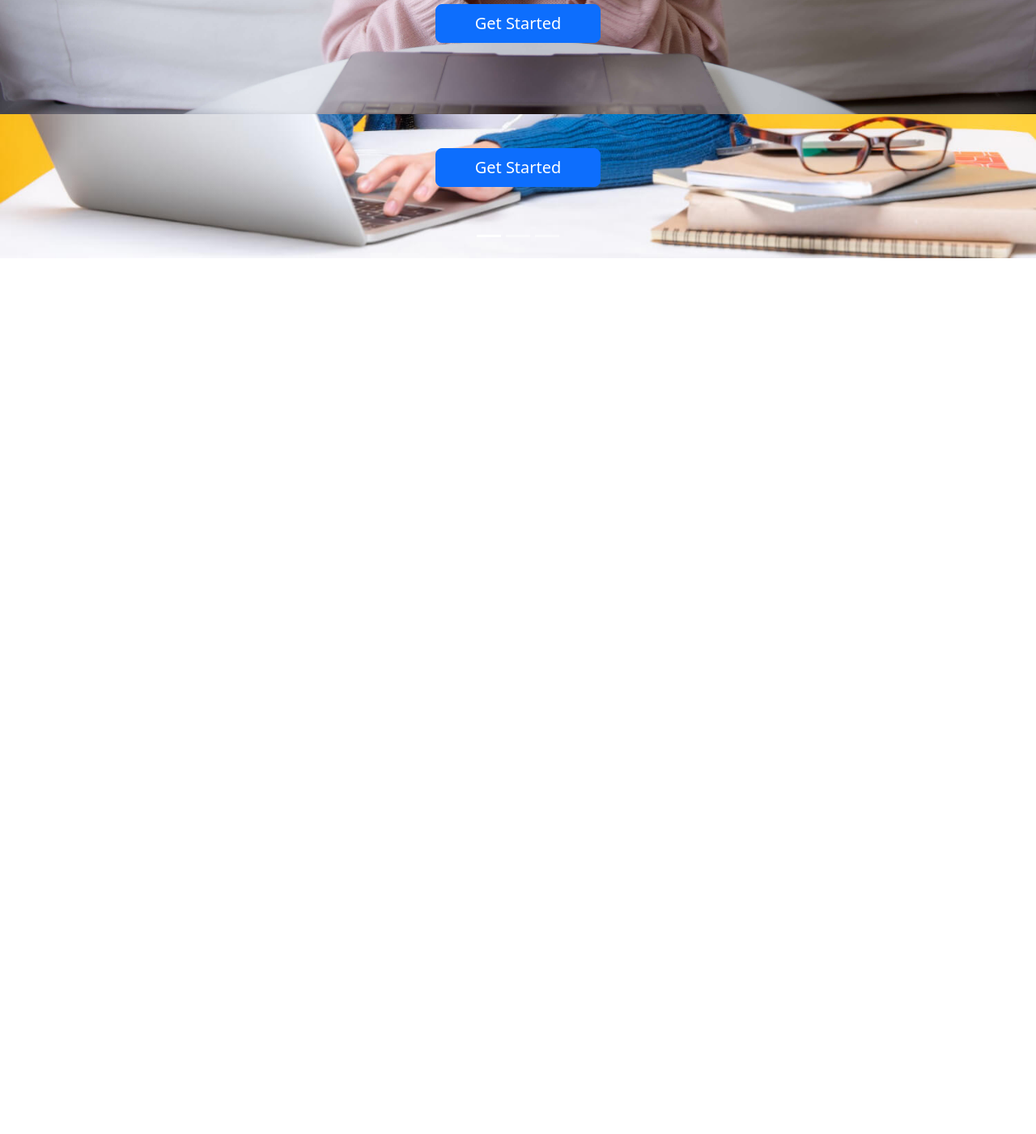
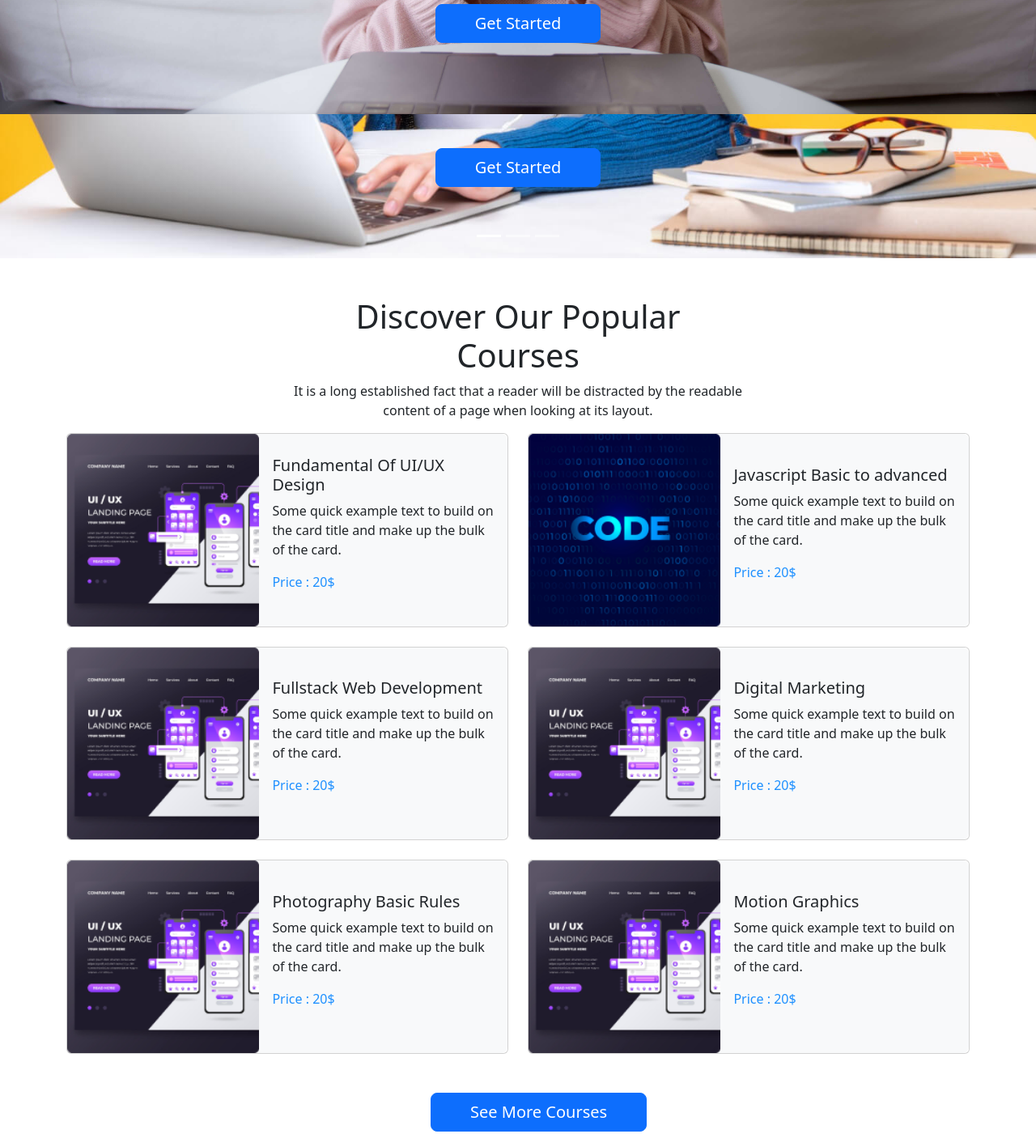
Before and after one commit to foysal85/e-school, a plain HTML site: page index.html in a window 1280 px wide. Shown: the part 638-2039 px from the top of the page at 81% size. Before the commit the page ends 957 px from the top, so only its background shows below. Drawn offline with nearby package versions, Linux system fonts and the light colour scheme.

Commit message:
added course section

```diff
--- a/index.html
+++ b/index.html
@@ -57,7 +57,7 @@
             <div class="carousel-item active mt-3">
               <img src="images/cover/cover-1.png" class="d-block w-100" alt="...">
               <div class="carousel-caption d-none d-md-block">
-                <h1 class="fs-1 my-5">Get Started Digital Learning</h1>
+                <h1 class="fs-1 my-5">Get Started Digital <br> Learning</h1>
                 <p class="fs-3 my-5">It is a long established fact that a reader will be distracted by the readable
                   content of a page when looking at its layout.</p>
                   <button type="button" class="btn btn-primary btn-lg my-5 px-5">Get Started</button>
@@ -66,7 +66,7 @@
             <div class="carousel-item active mt-3">
               <img src="images/cover/cover-2.png" class="d-block w-100" alt="...">
               <div class="carousel-caption d-none d-md-block">
-                <h1 class="fs-1 my-5">Get Started Digital Learning</h1>
+                <h1 class="fs-1 my-5">Get Started Digital <br> Learning</h1>
                 <p class="fs-3 my-5">It is a long established fact that a reader will be distracted by the readable
                   content of a page when looking at its layout.</p>
                   <button type="button" class="btn btn-primary btn-lg my-5 px-5">Get Started</button>
@@ -75,7 +75,7 @@
             <div class="carousel-item active mt-3">
               <img src="images/cover/cover-3.jpg" class="d-block w-100" alt="...">
               <div class="carousel-caption d-none d-md-block">
-                <h1 class="fs-1 my-5">Get Started Digital Learning</h1>
+                <h1 class="fs-1 my-5">Get Started Digital <br> Learning</h1>
                 <p class="fs-3 my-5">It is a long established fact that a reader will be distracted by the readable
                   content of a page when looking at its layout.</p>
                   <button type="button" class="btn btn-primary btn-lg my-5 px-5">Get Started</button>
@@ -94,6 +94,99 @@
       </section>
       <!-- slider end -->
     </header>
+    <main>
+      <!-- Courses section strat -->
+      <section class="container my-5">
+        <div class="text-center">
+          <h1>Discover Our Popular <br> Courses</h1>
+        <p>It is a long established fact that a reader will be distracted by the readable <br>
+          content of a page when looking at its layout.</p>
+        </div>
+        <div class="row row-cols-1 row-cols-md-2 g-4">
+          <div class="col">
+            <div class="card">
+              <div class="bg-light rounded-3 d-flex align-items-center justify-content-around">
+                <img src="images/course/course-1.png" class="card-img-top" alt="...">
+              <div class="card-body">
+                <h5 class="card-title">Fundamental Of UI/UX Design</h5>
+                <p class="card-text">Some quick example text to build on the card title
+                  and make up the bulk of the card.</p>
+                  <p style="color:dodgerblue">Price : 20$</p>
+              </div>
+              </div>
+            </div>
+          </div>
+          <div class="col">
+            <div class="card">
+              <div class="bg-light rounded-3 d-flex align-items-center justify-content-around">
+                <img src="images/course/course-2.png" class="card-img-top" alt="...">
+              <div class="card-body">
+                <h5 class="card-title">Javascript Basic to advanced</h5>
+                <p class="card-text">Some quick example text to build on the card title
+                  and make up the bulk of the card.</p>
+                  <p style="color:dodgerblue">Price : 20$</p>
+              </div>
+              </div>
+            </div>
+          </div>
+          <div class="col">
+            <div class="card">
+              <div class="bg-light rounded-3 d-flex align-items-center justify-content-around">
+                <img src="images/course/course-1.png" class="card-img-top" alt="...">
+              <div class="card-body">
+                <h5 class="card-title">Fullstack Web Development</h5>
+                <p class="card-text">Some quick example text to build on the card title
+                  and make up the bulk of the card.</p>
+                  <p style="color:dodgerblue">Price : 20$</p>
+              </div>
+              </div>
+            </div>
+          </div>
+          <div class="col">
+            <div class="card">
+              <div class="bg-light rounded-3 d-flex align-items-center justify-content-around">
+                <img src="images/course/course-1.png" class="card-img-top" alt="...">
+              <div class="card-body">
+                <h5 class="card-title">Digital Marketing</h5>
+                <p class="card-text">Some quick example text to build on the card title
+                  and make up the bulk of the card.</p>
+                  <p style="color:dodgerblue">Price : 20$</p>
+              </div>
+              </div>
+            </div>
+          </div>
+          <div class="col">
+            <div class="card">
+              <div class="bg-light rounded-3 d-flex align-items-center justify-content-around">
+                <img src="images/course/course-1.png" class="card-img-top" alt="...">
+              <div class="card-body">
+                <h5 class="card-title">Photography Basic Rules</h5>
+                <p class="card-text">Some quick example text to build on the card title
+                  and make up the bulk of the card.</p>
+                  <p style="color:dodgerblue">Price : 20$</p>
+              </div>
+              </div>
+            </div>
+          </div>
+          <div class="col">
+            <div class="card">
+              <div class="bg-light rounded-3 d-flex align-items-center justify-content-around">
+                <img src="images/course/course-1.png" class="card-img-top" alt="...">
+              <div class="card-body">
+                <h5 class="card-title">Motion Graphics</h5>
+                <p class="card-text">Some quick example text to build on the card title
+                  and make up the bulk of the card.</p>
+                  <p style="color:dodgerblue">Price : 20$</p>
+              </div>
+              </div>
+            </div>
+          </div>
+         </div>
+        </div>
+        <button type="button" class="btn btn-primary btn-lg my-5 px-5" style="margin-left: 450px;">See More Courses</button>
+      </section>
+      <!-- Courses section end -->
+    </main>
     <script src="https://cdn.jsdelivr.net/npm/bootstrap@5.2.0/dist/js/bootstrap.bundle.min.js" integrity="sha384-A3rJD856KowSb7dwlZdYEkO39Gagi7vIsF0jrRAoQmDKKtQBHUuLZ9AsSv4jD4Xa" crossorigin="anonymous"></script>
   </body>
 </html>
```
